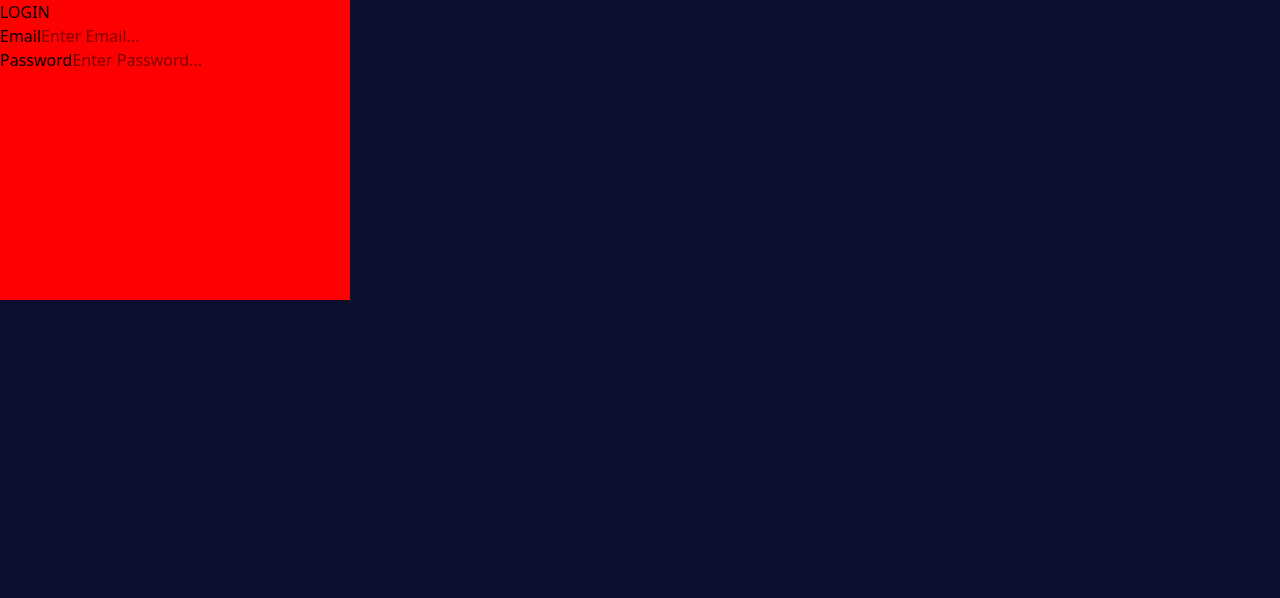
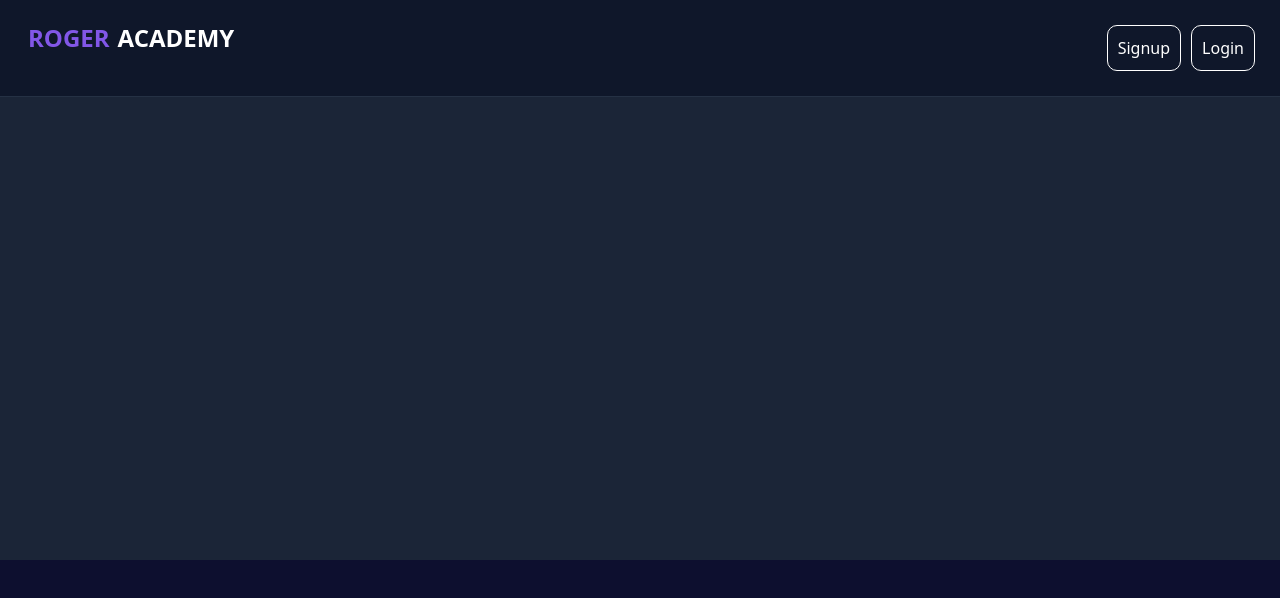
Before and after one commit to surya-jsdev/React-turfapp, a React (Vite) app: page / in a window 1280 px wide. Shown: the top 598 px of the page. Built offline with nearby package versions, Linux system fonts and the light colour scheme.

Commit message:
added css style for navbar

```diff
--- a/src/home-page/home.jsx
+++ b/src/home-page/home.jsx
@@ -3,20 +3,23 @@ function Home() {
 
 
     const style = {
-        padding: "8px",
+        padding: "10px",
         margin: "5px",
         color: "white",
         border: "1px solid white",
+        borderRadius: "10px",
     }
     return (
         <>
-            <div className='p-10  w-full flex justify-around'>
-                <h2 className='text-white text-[1.5em]'><span className='text-[red]'>ROGER
-                </span>ACADEMY</h2>
-                <div>
-                    <button style={style}>Login</button>
+            <div className='p-5  w-full flex justify-between bg-[#0f172a] border-b-1 border-[#253144] fixed'>
+                <h2 className='text-white text-[1.5em] font-bold'><span className='text-[#8257e7] p-2'>ROGER</span>ACADEMY</h2>
+                <div className=''>
                     <button style={style}>Signup</button>
+                    <button style={style} className='bg[#8b5cf6]'>Login</button>
                 </div>
+            </div>
+            <div className='w-full h-140 bg-[#1b2537]'>
+
             </div>
         </>
     )
--- a/src/main.jsx
+++ b/src/main.jsx
@@ -8,7 +8,7 @@ import Login from './Login.jsx'
 createRoot(document.getElementById('root')).render(
   <StrictMode>
     {/* <App /> */}
-    {/* <Home /> */}
-    <Login/>
+    <Home />
+    {/* <Login/> */}
   </StrictMode>,
 )
```
